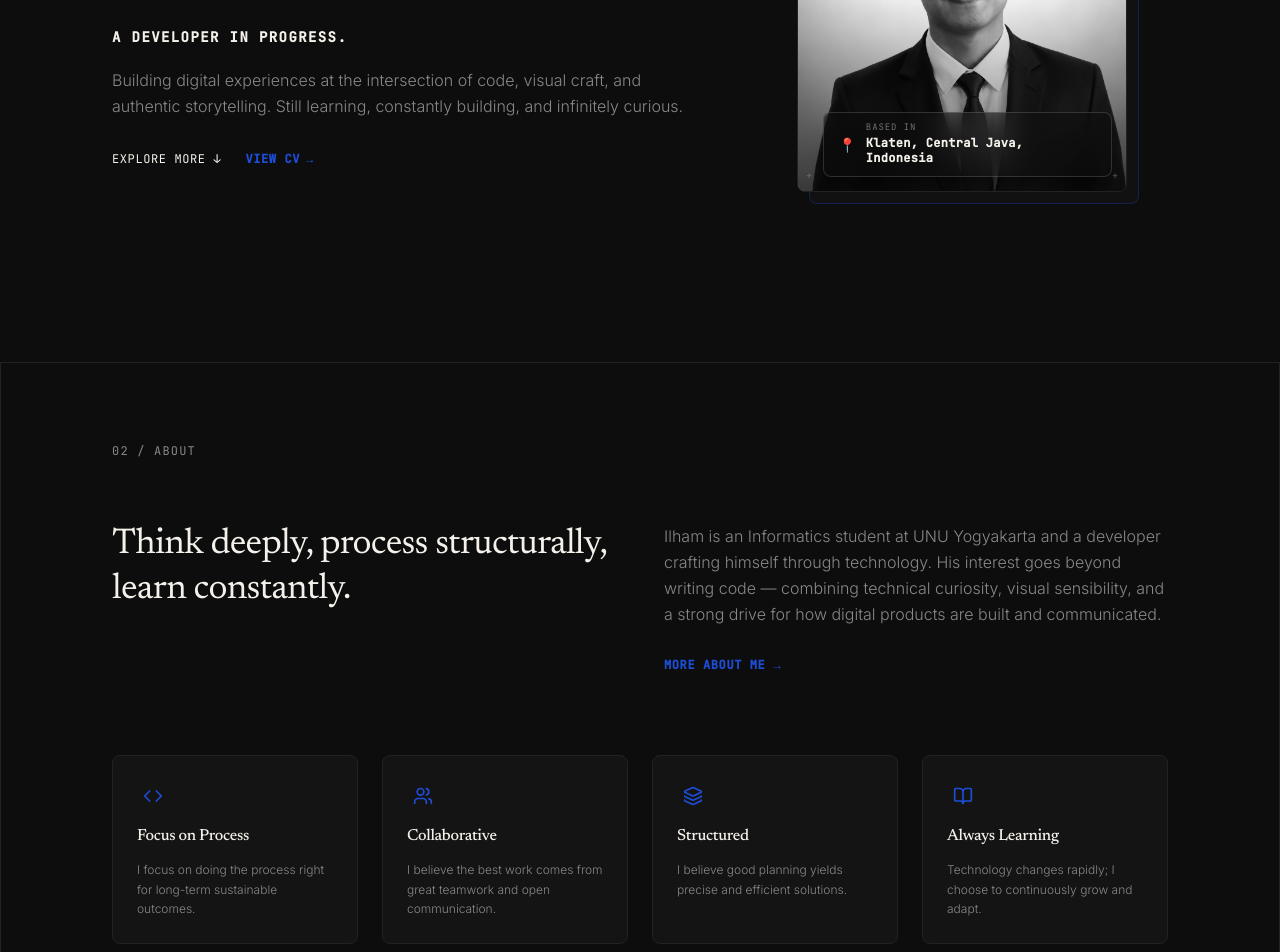
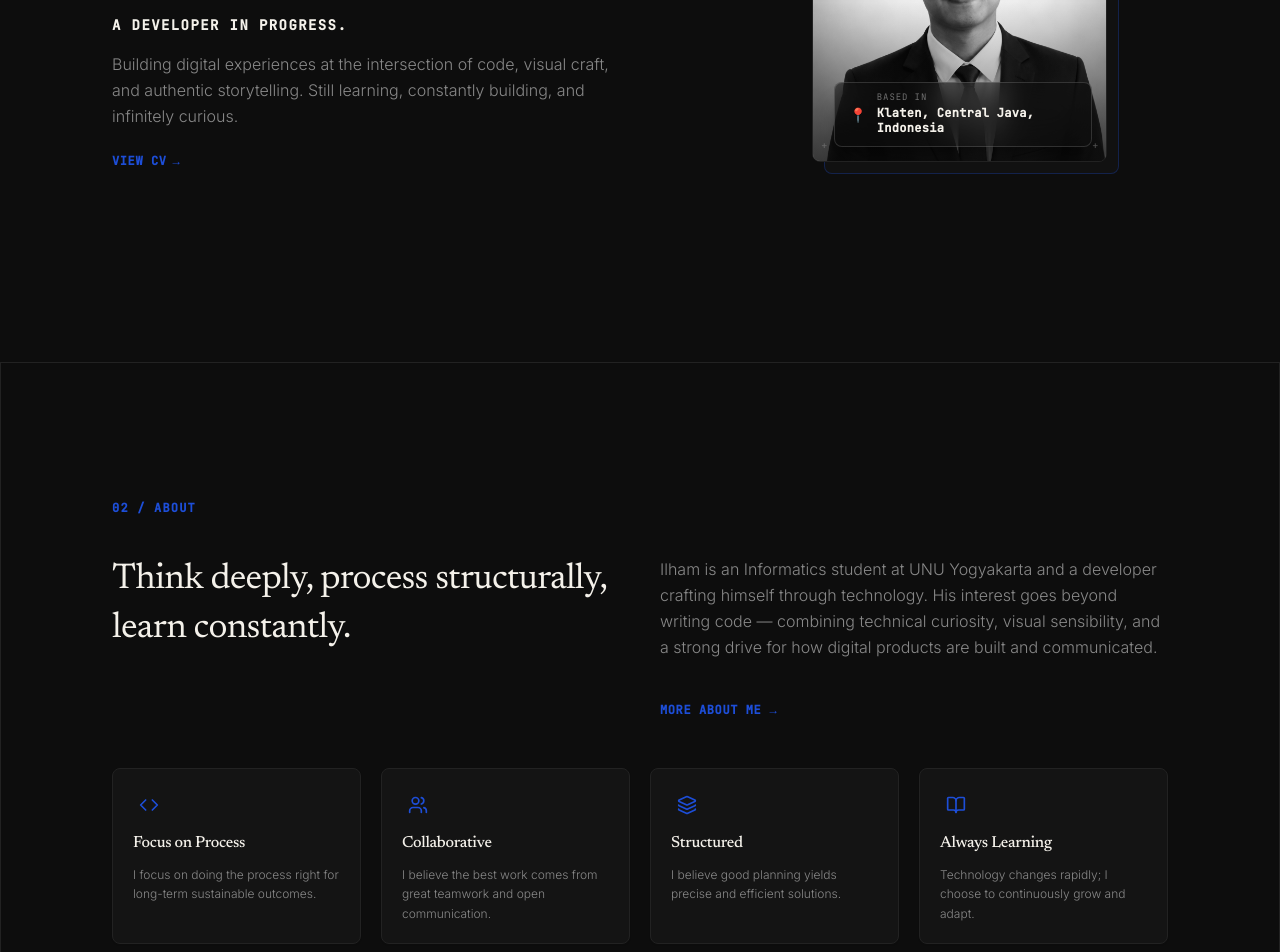
Before and after one commit to ilhamust/portofolio-v2, a Vue app: page / in a window 1280 px wide. Shown: the part 440-1392 px from the top of the page. Built offline with nearby package versions, Linux system fonts and the light colour scheme.

Commit message:
feat: implement Hero and About sections with active state tracking composable

```diff
--- a/src/components/sections/SectionAbout.vue
+++ b/src/components/sections/SectionAbout.vue
@@ -1,47 +1,71 @@
 <template>
-  <section id="about" class="py-14 lg:py-20 border-t border-thin scroll-mt-20">
-    <BaseContainer size="wide" :padding="true">
-      <div class="space-y-12 md:space-y-16">
+  <section id="about" class="min-h-[calc(100vh-80px)] flex items-center py-8 lg:py-12 border-t border-thin scroll-mt-20 relative select-none">
+    <BaseContainer size="wide" :padding="true" class="w-full">
+      <div class="space-y-6 md:space-y-8 lg:space-y-10">
 
-        <!-- Section Header Monospace -->
+        <!-- Section Header Monospace Tag -->
         <div class="flex items-center justify-between">
-          <span class="text-xs font-mono text-dark-muted light:text-warm-600 uppercase tracking-widest">
+          <span class="text-xs font-mono text-accent-navy font-semibold uppercase tracking-widest">
             {{ t('about.sectionNum') }}
           </span>
         </div>
 
         <!-- Split Layout: Headline Serif (Left) x Paragraf Description (Right) -->
-        <div class="grid grid-cols-1 lg:grid-cols-12 gap-8 lg:gap-12 items-start">
-          <div class="lg:col-span-6 space-y-4">
-            <h2 class="text-2xl sm:text-3xl md:text-4xl font-serif text-dark-text light:text-warm-900 leading-tight">
+        <div class="grid grid-cols-1 lg:grid-cols-12 gap-6 lg:gap-10 items-start">
+          <div class="lg:col-span-6 space-y-3">
+            <h2 class="text-xl sm:text-2xl md:text-3xl lg:text-4xl font-serif text-dark-text light:text-warm-900 leading-snug">
               {{ t('about.headline') }}
             </h2>
           </div>
 
-          <div class="lg:col-span-6 space-y-6">
-            <p class="text-sm md:text-base text-dark-muted light:text-warm-700 font-light leading-relaxed">
+          <div class="lg:col-span-6 space-y-4">
+            <p class="text-xs sm:text-sm md:text-base text-dark-muted light:text-warm-700 font-light leading-relaxed">
               {{ t('about.description') }}
             </p>
 
-            <a
-              href="#contact"
-              @click.prevent="scrollToSection('contact')"
-              class="inline-flex items-center gap-2 text-xs font-mono uppercase tracking-wider text-accent-navy hover:underline font-semibold"
+            <!-- Inline Expandable Bio (Smooth CSS Grid Height Transition) -->
+            <div
+              class="grid transition-all duration-500 ease-in-out overflow-hidden"
+              :class="isExpanded ? 'grid-rows-[1fr] opacity-100' : 'grid-rows-[0fr] opacity-0'"
             >
-              <span>{{ t('about.moreAboutMe') }}</span>
-              <span>→</span>
-            </a>
+              <div class="min-h-0 space-y-3.5">
+                <p class="text-xs sm:text-sm text-dark-muted light:text-warm-700 font-light leading-relaxed pt-1">
+                  {{ t('about.extendedBio1') }}
+                </p>
+
+                <p class="text-xs sm:text-sm text-dark-muted light:text-warm-700 font-light leading-relaxed">
+                  {{ t('about.extendedBio2') }}
+                </p>
+              </div>
+            </div>
+
+            <!-- Expand / Collapse Toggle Button -->
+            <div class="pt-1">
+              <button
+                type="button"
+                @click="toggleExpand"
+                class="inline-flex items-center gap-2 text-xs font-mono uppercase tracking-wider text-accent-navy hover:underline font-semibold group cursor-pointer focus:outline-none"
+              >
+                <span>{{ isExpanded ? t('about.readLess') : t('about.moreAboutMe') }}</span>
+                <span
+                  class="transition-transform duration-300"
+                  :class="isExpanded ? '-translate-y-0.5' : 'group-hover:translate-x-1'"
+                >
+                  {{ isExpanded ? '↑' : '→' }}
+                </span>
+              </button>
+            </div>
           </div>
         </div>
 
-        <!-- 4 Value Cards Grid (Presisi Referensi 0) -->
-        <div class="grid grid-cols-1 sm:grid-cols-2 lg:grid-cols-4 gap-6 pt-4">
+        <!-- 4 Value Cards Grid (Presisi 1-Page Laptop Layout) -->
+        <div class="grid grid-cols-1 sm:grid-cols-2 lg:grid-cols-4 gap-4 lg:gap-5 pt-2">
           <!-- Value Card 1: Process -->
-          <div class="bg-dark-surface light:bg-warm-100 border border-thin p-6 rounded-lg space-y-3">
-            <div class="w-8 h-8 flex items-center justify-center text-accent-navy">
+          <div class="bg-dark-surface light:bg-warm-100 border border-thin p-4 sm:p-5 rounded-lg space-y-2.5 hover:border-accent-navy/50 transition-all duration-300 group shadow-xs">
+            <div class="w-8 h-8 flex items-center justify-center text-accent-navy group-hover:scale-110 transition-transform">
               <Code class="w-5 h-5" />
             </div>
-            <h3 class="text-base font-serif font-medium text-dark-text light:text-warm-900">
+            <h3 class="text-sm sm:text-base font-serif font-medium text-dark-text light:text-warm-900">
               {{ t('about.values.process.title') }}
             </h3>
             <p class="text-xs text-dark-muted light:text-warm-700 font-light leading-relaxed">
@@ -50,11 +74,11 @@
           </div>
 
           <!-- Value Card 2: Collaborative -->
-          <div class="bg-dark-surface light:bg-warm-100 border border-thin p-6 rounded-lg space-y-3">
-            <div class="w-8 h-8 flex items-center justify-center text-accent-navy">
+          <div class="bg-dark-surface light:bg-warm-100 border border-thin p-4 sm:p-5 rounded-lg space-y-2.5 hover:border-accent-navy/50 transition-all duration-300 group shadow-xs">
+            <div class="w-8 h-8 flex items-center justify-center text-accent-navy group-hover:scale-110 transition-transform">
               <Users class="w-5 h-5" />
             </div>
-            <h3 class="text-base font-serif font-medium text-dark-text light:text-warm-900">
+            <h3 class="text-sm sm:text-base font-serif font-medium text-dark-text light:text-warm-900">
               {{ t('about.values.collaborative.title') }}
             </h3>
             <p class="text-xs text-dark-muted light:text-warm-700 font-light leading-relaxed">
@@ -63,11 +87,11 @@
           </div>
 
           <!-- Value Card 3: Structured -->
-          <div class="bg-dark-surface light:bg-warm-100 border border-thin p-6 rounded-lg space-y-3">
-            <div class="w-8 h-8 flex items-center justify-center text-accent-navy">
+          <div class="bg-dark-surface light:bg-warm-100 border border-thin p-4 sm:p-5 rounded-lg space-y-2.5 hover:border-accent-navy/50 transition-all duration-300 group shadow-xs">
+            <div class="w-8 h-8 flex items-center justify-center text-accent-navy group-hover:scale-110 transition-transform">
               <Layers class="w-5 h-5" />
             </div>
-            <h3 class="text-base font-serif font-medium text-dark-text light:text-warm-900">
+            <h3 class="text-sm sm:text-base font-serif font-medium text-dark-text light:text-warm-900">
               {{ t('about.values.structured.title') }}
             </h3>
             <p class="text-xs text-dark-muted light:text-warm-700 font-light leading-relaxed">
@@ -76,11 +100,11 @@
           </div>
 
           <!-- Value Card 4: Learning -->
-          <div class="bg-dark-surface light:bg-warm-100 border border-thin p-6 rounded-lg space-y-3">
-            <div class="w-8 h-8 flex items-center justify-center text-accent-navy">
+          <div class="bg-dark-surface light:bg-warm-100 border border-thin p-4 sm:p-5 rounded-lg space-y-2.5 hover:border-accent-navy/50 transition-all duration-300 group shadow-xs">
+            <div class="w-8 h-8 flex items-center justify-center text-accent-navy group-hover:scale-110 transition-transform">
               <BookOpen class="w-5 h-5" />
             </div>
-            <h3 class="text-base font-serif font-medium text-dark-text light:text-warm-900">
+            <h3 class="text-sm sm:text-base font-serif font-medium text-dark-text light:text-warm-900">
               {{ t('about.values.learning.title') }}
             </h3>
             <p class="text-xs text-dark-muted light:text-warm-700 font-light leading-relaxed">
@@ -95,16 +119,15 @@
 </template>
 
 <script setup>
+import { ref } from 'vue'
 import { BaseContainer } from '@/components/base'
 import { Code, Users, Layers, BookOpen } from 'lucide-vue-next'
 import { useI18n } from '@/composables/useI18n'
 
 const { t } = useI18n()
+const isExpanded = ref(false)
 
-const scrollToSection = (sectionId) => {
-  const el = document.getElementById(sectionId)
-  if (el) {
-    el.scrollIntoView({ behavior: 'smooth' })
-  }
+const toggleExpand = () => {
+  isExpanded.value = !isExpanded.value
 }
 </script>
--- a/src/components/sections/SectionHero.vue
+++ b/src/components/sections/SectionHero.vue
@@ -1,11 +1,11 @@
 <template>
-  <section id="home" class="min-h-[calc(100vh-80px)] flex items-center py-8 lg:py-12 scroll-mt-20 relative select-none">
+  <section id="home" class="min-h-[calc(100vh-80px)] lg:h-[calc(100vh-80px)] flex items-center py-4 lg:py-6 scroll-mt-20 relative select-none overflow-hidden">
     <BaseContainer size="wide" :padding="true" class="w-full">
       <!-- Concept 2: 2-Column Split Layout (Typography Left 7 : Photo + Badges Right 5) -->
-      <div class="grid grid-cols-1 lg:grid-cols-12 gap-8 lg:gap-12 items-center">
+      <div class="grid grid-cols-1 lg:grid-cols-12 gap-6 lg:gap-10 items-center">
 
         <!-- Left Column (7 Cols): Monospace Tag, Giant Title, Subtitle, Bio & CTAs -->
-        <div class="col-span-1 lg:col-span-7 xl:col-span-7 space-y-4 lg:space-y-5">
+        <div class="col-span-1 lg:col-span-7 xl:col-span-7 space-y-2.5 sm:space-y-3 lg:space-y-4">
           <!-- Monospace Section Number Tag -->
           <div class="flex items-center gap-2">
             <span class="text-[0.6875rem] font-mono text-accent-navy font-semibold uppercase tracking-widest">
@@ -19,31 +19,22 @@
               ILHAM
             </h1>
             <h1 class="text-display-giant text-editorial-outline tracking-tight leading-none flex items-baseline gap-1">
-              MUSTAQIM<span class="text-accent-navy inline-block w-3.5 h-3.5 md:w-5 md:h-5 rounded-full bg-accent-navy"></span>
+              MUSTAQIM<span class="text-accent-navy inline-block w-3 h-3 md:w-4 md:h-4 rounded-full bg-accent-navy"></span>
             </h1>
           </div>
 
           <!-- Tagline Subtitle -->
-          <h2 class="text-xs md:text-sm font-mono uppercase tracking-widest text-dark-text light:text-warm-900 font-semibold pt-1">
+          <h2 class="text-xs md:text-sm font-mono uppercase tracking-widest text-dark-text light:text-warm-900 font-semibold pt-0.5">
             {{ t('hero.tagline') }}
           </h2>
 
           <!-- Bio Narrative Paragraph -->
-          <p class="text-sm md:text-base text-dark-muted light:text-warm-700 font-light max-w-xl leading-relaxed">
+          <p class="text-xs sm:text-sm lg:text-base text-dark-muted light:text-warm-700 font-light max-w-lg leading-relaxed">
             {{ t('hero.bio') }}
           </p>
 
           <!-- CTAs Link Group -->
-          <div class="pt-3 flex items-center gap-6">
-            <a
-              href="#about"
-              @click.prevent="scrollToSection('about')"
-              class="inline-flex items-center gap-2 text-xs font-mono uppercase tracking-wider text-dark-text light:text-warm-900 hover:text-accent-navy transition-colors group"
-            >
-              <span>{{ t('hero.exploreMore') }}</span>
-              <span class="group-hover:translate-y-1 transition-transform">↓</span>
-            </a>
-
+          <div class="pt-2 flex items-center gap-6">
             <a
               :href="cvData.cvUrl"
               target="_blank"
@@ -64,8 +55,8 @@
             badgeText="FIG. 01 // PORTRAIT"
             :locationLabel="t('hero.basedInLabel')"
             :locationText="`${t('hero.location')}, ${t('hero.country')}`"
-            maxWidthClass="w-full max-w-[270px] sm:max-w-[300px] lg:max-w-[330px]"
-            aspectClass="aspect-[4/5] h-[300px] sm:h-[340px] lg:h-[380px]"
+            maxWidthClass="w-full max-w-[240px] sm:max-w-[270px] lg:max-w-[295px]"
+            aspectClass="aspect-[4/5] h-[250px] sm:h-[285px] lg:h-[320px]"
           />
         </div>
 
@@ -81,11 +72,4 @@ import { cvData } from '@/data/cv.data.js'
 import { useI18n } from '@/composables/useI18n'
 
 const { t } = useI18n()
-
-const scrollToSection = (sectionId) => {
-  const el = document.getElementById(sectionId)
-  if (el) {
-    el.scrollIntoView({ behavior: 'smooth' })
-  }
-}
 </script>
--- a/src/composables/useActiveSection.js
+++ b/src/composables/useActiveSection.js
@@ -7,20 +7,60 @@ export function useActiveSection(sectionIds = SECTION_IDS) {
   let observer = null
 
   /**
-   * Mengatur IntersectionObserver untuk melacak section yang aktif di viewport
+   * Mendapatkan tinggi navbar secara akurat (80px desktop / 64px mobile)
+   */
+  const getNavOffset = () => {
+    if (typeof document === 'undefined') return 80
+    const header = document.querySelector('header')
+    return header ? header.offsetHeight : 80
+  }
+
+  /**
+   * Scroll handler presisi untuk mendeteksi posisi teratas (Home) & terbawah (Contact)
+   */
+  const handleScroll = () => {
+    if (typeof window === 'undefined') return
+    const scrollY = window.pageYOffset || document.documentElement.scrollTop
+    const navOffset = getNavOffset()
+
+    // 1. Jika pengguna berada di paling atas layar (Home/Hero Section)
+    if (scrollY < navOffset + 40) {
+      activeSectionId.value = sectionIds[0] || 'home'
+      return
+    }
+
+    // 2. Jika pengguna berada di paling bawah halaman
+    const windowHeight = window.innerHeight
+    const fullHeight = document.documentElement.scrollHeight
+    if (scrollY + windowHeight >= fullHeight - 40) {
+      activeSectionId.value = sectionIds[sectionIds.length - 1] || 'contact'
+    }
+  }
+
+  /**
+   * Mengatur IntersectionObserver untuk melacak section yang aktif di viewport saat scrolling
    */
   const initObserver = () => {
     if (typeof window === 'undefined' || !('IntersectionObserver' in window)) return
 
     const options = {
       root: null,
-      // Focus area di bagian tengah layar (20% top margin, 60% bottom margin)
-      rootMargin: '-20% 0px -60% 0px',
+      // Focus area presisi (15% top margin, 50% bottom margin)
+      rootMargin: '-15% 0px -50% 0px',
       threshold: 0
     }
 
     observer = new IntersectionObserver((entries) => {
       entries.forEach((entry) => {
+        const scrollY = window.pageYOffset || document.documentElement.scrollTop
+        const navOffset = getNavOffset()
+
+        // Jangan override jika berada di area teratas (Home)
+        if (scrollY < navOffset + 40) {
+          activeSectionId.value = sectionIds[0] || 'home'
+          return
+        }
+
         if (entry.isIntersecting) {
           activeSectionId.value = entry.target.id
         }
@@ -37,7 +77,7 @@ export function useActiveSection(sectionIds = SECTION_IDS) {
   }
 
   /**
-   * Fungsi untuk smooth scroll ke section tertentu secara presisi
+   * Fungsi untuk smooth scroll ke section tertentu secara presisi flush di bawah navbar
    */
   const scrollToSection = (sectionId) => {
     if (typeof window === 'undefined') return
@@ -46,8 +86,8 @@ export function useActiveSection(sectionIds = SECTION_IDS) {
     if (el) {
       activeSectionId.value = sectionId
 
-      // Dapatkan offset posisi elemen dikurangi tinggi navbar melayang
-      const navOffset = 100
+      // Dapatkan offset posisi elemen dikurangi tinggi tepat navbar melayang (bukan hardcoded 100px)
+      const navOffset = getNavOffset()
       const elementPosition = el.getBoundingClientRect().top
       const offsetPosition = elementPosition + window.pageYOffset - navOffset
 
@@ -66,11 +106,13 @@ export function useActiveSection(sectionIds = SECTION_IDS) {
   }
 
   onMounted(() => {
-    // Inisialisasi observer setelah DOM siap
+    if (typeof window !== 'undefined') {
+      window.addEventListener('scroll', handleScroll, { passive: true })
+    }
+
     setTimeout(() => {
       initObserver()
 
-      // Jika ada hash di URL saat halaman pertama dimuat, scroll ke sana
       if (window.location.hash) {
         const initialId = window.location.hash.replace('#', '')
         if (sectionIds.includes(initialId)) {
@@ -81,6 +123,9 @@ export function useActiveSection(sectionIds = SECTION_IDS) {
   })
 
   onUnmounted(() => {
+    if (typeof window !== 'undefined') {
+      window.removeEventListener('scroll', handleScroll)
+    }
     if (observer) {
       observer.disconnect()
     }
```
